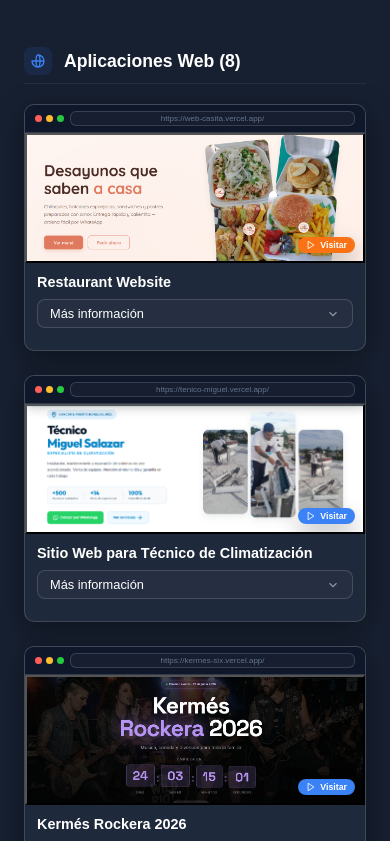
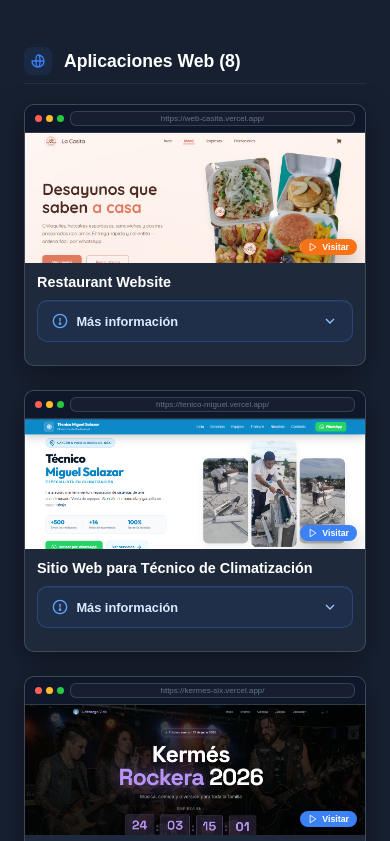
Before and after one commit to Ezequie1Sc/Portafolio, a React (Vite) app: page / in a window 390 px wide. Shown: the part 1243-2084 px from the top of the page. Built offline with nearby package versions, Linux system fonts and the light colour scheme.

Commit message:
feat(projects): mejorar acordeón y diseño de detalles

```diff
--- a/src/components/ui/ProjectCardMac.tsx
+++ b/src/components/ui/ProjectCardMac.tsx
@@ -169,11 +169,29 @@ const ProjectCardMac = memo(
               aria-expanded={isExpanded}
               type="button"
             >
-              <span>{isExpanded ? 'Ocultar información' : 'Más información'}</span>
+              <span className="mac-expand-btn-content">
+                <svg
+                  className="mac-expand-info-icon"
+                  width="16"
+                  height="16"
+                  viewBox="0 0 24 24"
+                  fill="none"
+                  stroke="currentColor"
+                  strokeWidth="2"
+                  aria-hidden="true"
+                >
+                  <circle cx="12" cy="12" r="10" />
+                  <path d="M12 8v4" strokeLinecap="round" />
+                  <circle cx="12" cy="16" r="1" fill="currentColor" />
+                </svg>
+
+                <span>{isExpanded ? 'Ocultar detalles' : 'Más información'}</span>
+              </span>
+
               <svg
                 className={`mac-expand-icon${isExpanded ? ' rotated' : ''}`}
-                width="14"
-                height="14"
+                width="16"
+                height="16"
                 viewBox="0 0 24 24"
                 fill="none"
                 stroke="currentColor"
@@ -236,15 +254,7 @@ const ProjectCardMac = memo(
                     active={activeSection === 'problem'}
                     onToggle={() => toggleSection('problem')}
                     icon={
-                      <svg
-                        width="16"
-                        height="16"
-                        viewBox="0 0 24 24"
-                        fill="none"
-                        stroke="currentColor"
-                        strokeWidth="2"
-                        aria-hidden="true"
-                      >
+                      <svg width="16" height="16" viewBox="0 0 24 24" fill="none" stroke="currentColor" strokeWidth="2" aria-hidden="true">
                         <circle cx="12" cy="12" r="10" />
                         <line x1="12" y1="8" x2="12" y2="12" />
                         <line x1="12" y1="16" x2="12.01" y2="16" />
@@ -261,15 +271,7 @@ const ProjectCardMac = memo(
                     active={activeSection === 'solution'}
                     onToggle={() => toggleSection('solution')}
                     icon={
-                      <svg
-                        width="16"
-                        height="16"
-                        viewBox="0 0 24 24"
-                        fill="none"
-                        stroke="currentColor"
-                        strokeWidth="2"
-                        aria-hidden="true"
-                      >
+                      <svg width="16" height="16" viewBox="0 0 24 24" fill="none" stroke="currentColor" strokeWidth="2" aria-hidden="true">
                         <path d="M9.663 17h4.673M12 3v1m6.364 1.636l-.707.707M21 12h-1M4 12H3m3.343-5.657l-.707-.707m2.828 9.9a5 5 0 117.072 0l-.548.547A3.374 3.374 0 0014 18.469V19a2 2 0 11-4 0v-.531c0-.895-.356-1.754-.988-2.386l-.548-.547z" />
                       </svg>
                     }
@@ -284,15 +286,7 @@ const ProjectCardMac = memo(
                     active={activeSection === 'howItWorks'}
                     onToggle={() => toggleSection('howItWorks')}
                     icon={
-                      <svg
-                        width="16"
-                        height="16"
-                        viewBox="0 0 24 24"
-                        fill="none"
-                        stroke="currentColor"
-                        strokeWidth="2"
-                        aria-hidden="true"
-                      >
+                      <svg width="16" height="16" viewBox="0 0 24 24" fill="none" stroke="currentColor" strokeWidth="2" aria-hidden="true">
                         <path d="M10.325 4.317c.426-1.756 2.924-1.756 3.35 0a1.724 1.724 0 002.573 1.066c1.543-.94 3.31.826 2.37 2.37a1.724 1.724 0 001.065 2.572c1.756.426 1.756 2.924 0 3.35a1.724 1.724 0 00-1.066 2.573c.94 1.543-.826 3.31-2.37 2.37a1.724 1.724 0 00-2.572 1.065c-.426 1.756-2.924 1.756-3.35 0a1.724 1.724 0 00-2.573-1.066c-1.543.94-3.31-.826-2.37-2.37a1.724 1.724 0 00-1.065-2.572c-1.756-.426-1.756-2.924 0-3.35a1.724 1.724 0 001.066-2.573c-.94-1.543.826-3.31 2.37-2.37.996.608 2.296.07 2.572-1.065z" />
                         <circle cx="12" cy="12" r="3" />
                       </svg>
@@ -312,15 +306,7 @@ const ProjectCardMac = memo(
                     active={activeSection === 'impact'}
                     onToggle={() => toggleSection('impact')}
                     icon={
-                      <svg
-                        width="16"
-                        height="16"
-                        viewBox="0 0 24 24"
-                        fill="none"
-                        stroke="currentColor"
-                        strokeWidth="2"
-                        aria-hidden="true"
-                      >
+                      <svg width="16" height="16" viewBox="0 0 24 24" fill="none" stroke="currentColor" strokeWidth="2" aria-hidden="true">
                         <path d="M13 10V3L4 14h7v7l9-11h-7z" />
                       </svg>
                     }
@@ -338,15 +324,7 @@ const ProjectCardMac = memo(
                       rel="noopener noreferrer"
                       className="mac-btn-secondary"
                     >
-                      <svg
-                        width="16"
-                        height="16"
-                        viewBox="0 0 24 24"
-                        fill="none"
-                        stroke="currentColor"
-                        strokeWidth="2"
-                        aria-hidden="true"
-                      >
+                      <svg width="16" height="16" viewBox="0 0 24 24" fill="none" stroke="currentColor" strokeWidth="2" aria-hidden="true">
                         <path d="M9 19c-5 1.5-5-2.5-7-3m14 6v-3.87a3.37 3.37 0 0 0-.94-2.61c3.14-.35 6.44-1.54 6.44-7A5.44 5.44 0 0 0 20 4.77 5.07 5.07 0 0 0 19.91 1S18.73.65 16 2.48a13.38 13.38 0 0 0-7 0C6.27.65 5.09 1 5.09 1A5.07 5.07 0 0 0 5 4.77a5.44 5.44 0 0 0-1.5 3.78c0 5.42 3.3 6.61 6.44 7A3.37 3.37 0 0 0 9 18.13V22" />
                       </svg>
                       Ver código en GitHub
--- a/src/styles/ProjectCardMac.css
+++ b/src/styles/ProjectCardMac.css
@@ -1,7 +1,3 @@
-/* ========================================
-   PROJECT CARD MAC STYLE - RESPONSIVE FIX
-   ======================================== */
-
 :root {
   --mac-bg-dark: #1e293b;
   --mac-bg-darker: #0f172a;
@@ -19,7 +15,6 @@
   --border-hover: rgba(59, 130, 246, 0.3);
 }
 
-/* ===== CARD PRINCIPAL ===== */
 .project-card-mac {
   width: 100%;
   height: auto;
@@ -41,7 +36,6 @@
   box-shadow: 0 12px 40px rgba(0, 0, 0, 0.5);
 }
 
-/* ===== BARRA DEL NAVEGADOR ===== */
 .mac-browser-bar {
   flex-shrink: 0;
   display: flex;
@@ -83,7 +77,6 @@
   border-radius: 6px;
 }
 
-/* ===== IMAGEN ===== */
 .mac-image-wrapper {
   position: relative;
   display: block;
@@ -93,6 +86,8 @@
   background: var(--mac-bg-darker);
   cursor: pointer;
   flex-shrink: 0;
+  border: none;
+  padding: 0;
 }
 
 .mac-image-wrapper img {
@@ -100,6 +95,7 @@
   width: 100%;
   height: 100%;
   object-fit: cover;
+  object-position: top center;
   transition: transform 0.4s ease;
 }
 
@@ -107,7 +103,18 @@
   transform: scale(1.035);
 }
 
-/* ===== BOTÓN FLOTANTE EN IMAGEN ===== */
+.mac-image-overlay {
+  position: absolute;
+  inset: 0;
+  background: linear-gradient(180deg, transparent 45%, rgba(15, 23, 42, 0.55) 100%);
+  opacity: 0;
+  transition: opacity 0.3s ease;
+}
+
+.mac-image-wrapper:hover .mac-image-overlay {
+  opacity: 1;
+}
+
 .mac-image-btn {
   position: absolute;
   right: 14px;
@@ -136,11 +143,10 @@
   flex-shrink: 0;
 }
 
-/* ===== CONTENIDO ===== */
 .mac-content {
   display: flex;
   flex-direction: column;
-  gap: 10px;
+  gap: 12px;
   padding: 16px 20px 20px;
 }
 
@@ -157,49 +163,70 @@
   line-height: 1.25;
 }
 
-/* ===== BOTÓN MÁS INFORMACIÓN ===== */
 .mac-expand-btn {
+  width: 100%;
+  min-height: 44px;
   display: flex;
   align-items: center;
   justify-content: space-between;
-  width: 100%;
+  gap: 0.75rem;
   cursor: pointer;
-  padding: 8px 14px;
-  color: var(--text-primary);
-  font-size: 0.85rem;
-  font-weight: 500;
-  background: rgba(255, 255, 255, 0.03);
-  border: 1px solid var(--border-light);
-  border-radius: 8px;
-  transition: background 0.2s ease, border-color 0.2s ease;
+  padding: 0.75rem 0.95rem;
+  color: #dbeafe;
+  font-size: 0.86rem;
+  font-weight: 700;
+  background: rgba(59, 130, 246, 0.08);
+  border: 1px solid rgba(59, 130, 246, 0.28);
+  border-radius: 12px;
+  box-shadow: inset 0 1px 0 rgba(255, 255, 255, 0.04);
+  transition: background 0.25s ease, border-color 0.25s ease, transform 0.25s ease;
 }
 
 .mac-expand-btn:hover {
-  background: rgba(255, 255, 255, 0.06);
-  border-color: rgba(59, 130, 246, 0.2);
+  background: rgba(59, 130, 246, 0.15);
+  border-color: rgba(96, 165, 250, 0.55);
+  transform: translateY(-1px);
+}
+
+.mac-expand-btn:active {
+  transform: scale(0.985);
+}
+
+.mac-expand-btn-content {
+  display: inline-flex;
+  align-items: center;
+  gap: 0.55rem;
+}
+
+.mac-expand-info-icon {
+  width: 16px;
+  height: 16px;
+  color: #60a5fa;
+  flex-shrink: 0;
 }
 
 .mac-expand-icon {
-  width: 14px;
-  height: 14px;
-  opacity: 0.5;
-  transition: transform 0.3s ease;
+  width: 16px;
+  height: 16px;
+  color: #93c5fd;
+  flex-shrink: 0;
+  transition: transform 0.25s ease;
 }
 
 .mac-expand-icon.rotated {
   transform: rotate(180deg);
 }
 
-/* ===== EXPANDIBLE ===== */
 .mac-expandable-wrapper {
-  display: grid;
-  grid-template-rows: 0fr;
+  max-height: 0;
+  overflow: hidden;
   opacity: 0;
-  transition: grid-template-rows 0.3s ease, opacity 0.3s ease;
+  will-change: max-height, opacity;
+  transition: max-height 0.35s ease, opacity 0.25s ease;
 }
 
 .mac-expandable-wrapper.open {
-  grid-template-rows: 1fr;
+  max-height: 2000px;
   opacity: 1;
 }
 
@@ -216,7 +243,6 @@
   border-top: 1px solid var(--border-light);
 }
 
-/* ===== ICONO DEL PROYECTO ===== */
 .mac-expand-icon-container {
   display: flex;
   align-items: center;
@@ -229,7 +255,6 @@
   object-fit: contain;
 }
 
-/* ===== DESCRIPCIÓN ===== */
 .mac-full-description p {
   margin: 0;
   color: var(--text-secondary);
@@ -237,7 +262,6 @@
   line-height: 1.6;
 }
 
-/* ===== TECNOLOGÍAS ===== */
 .mac-tech-section {
   margin-top: 2px;
 }
@@ -284,7 +308,6 @@
   object-fit: contain;
 }
 
-/* ===== ACORDEÓN ===== */
 .mac-accordion {
   margin-bottom: 6px;
   overflow: hidden;
@@ -349,13 +372,13 @@
 }
 
 .mac-accordion-body {
-  display: grid;
-  grid-template-rows: 0fr;
-  transition: grid-template-rows 0.3s ease;
+  max-height: 0;
+  overflow: hidden;
+  transition: max-height 0.3s ease;
 }
 
 .mac-accordion-body.open {
-  grid-template-rows: 1fr;
+  max-height: 700px;
 }
 
 .mac-accordion-inner {
@@ -389,7 +412,6 @@
   content: "▹";
 }
 
-/* ===== GITHUB ===== */
 .mac-github-section {
   margin-top: 2px;
 }
@@ -425,11 +447,6 @@
   flex-shrink: 0;
 }
 
-/* ========================================
-   RESPONSIVE - CORREGIDO PARA MÓVIL
-   ======================================== */
-
-/* Tablet y móvil grande */
 @media (max-width: 768px) {
   .project-card-mac {
     border-radius: 10px;
@@ -472,7 +489,7 @@
   }
 
   .mac-content {
-    gap: 8px;
+    gap: 9px;
     padding: 12px 14px 16px;
   }
 
@@ -481,8 +498,10 @@
   }
 
   .mac-expand-btn {
-    padding: 6px 12px;
+    min-height: 42px;
+    padding: 0.68rem 0.85rem;
     font-size: 0.8rem;
+    border-radius: 10px;
   }
 
   .mac-full-description p {
@@ -511,7 +530,6 @@
   }
 }
 
-/* Móvil pequeño */
 @media (max-width: 480px) {
   .mac-image-wrapper {
     height: 130px;
@@ -548,7 +566,6 @@
   }
 }
 
-/* Móvil muy pequeño */
 @media (max-width: 380px) {
   .mac-image-wrapper {
     height: 110px;
@@ -559,12 +576,12 @@
   }
 
   .mac-expand-btn {
+    min-height: 38px;
     font-size: 0.75rem;
-    padding: 5px 10px;
+    padding: 0.6rem 0.75rem;
   }
 }
 
-/* ===== MOVIMIENTO REDUCIDO ===== */
 @media (prefers-reduced-motion: reduce) {
   .project-card-mac,
   .project-card-mac:hover,
```
